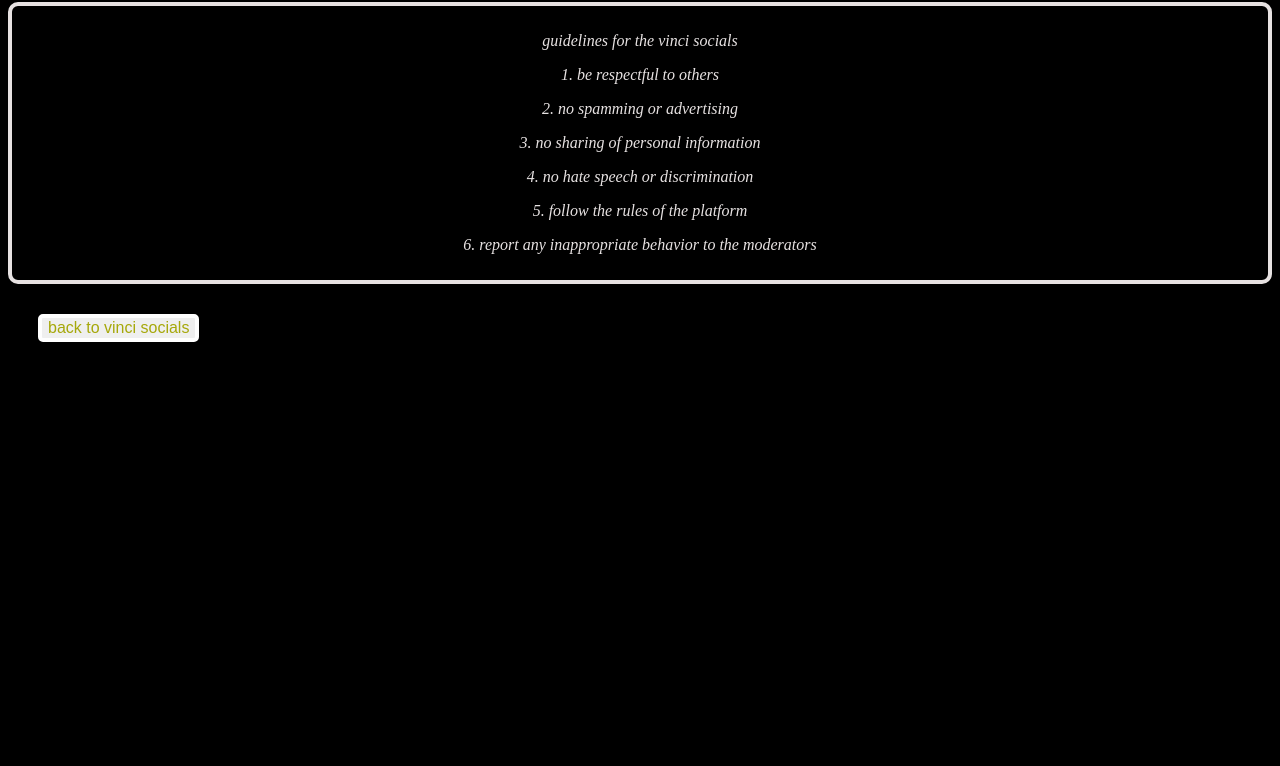
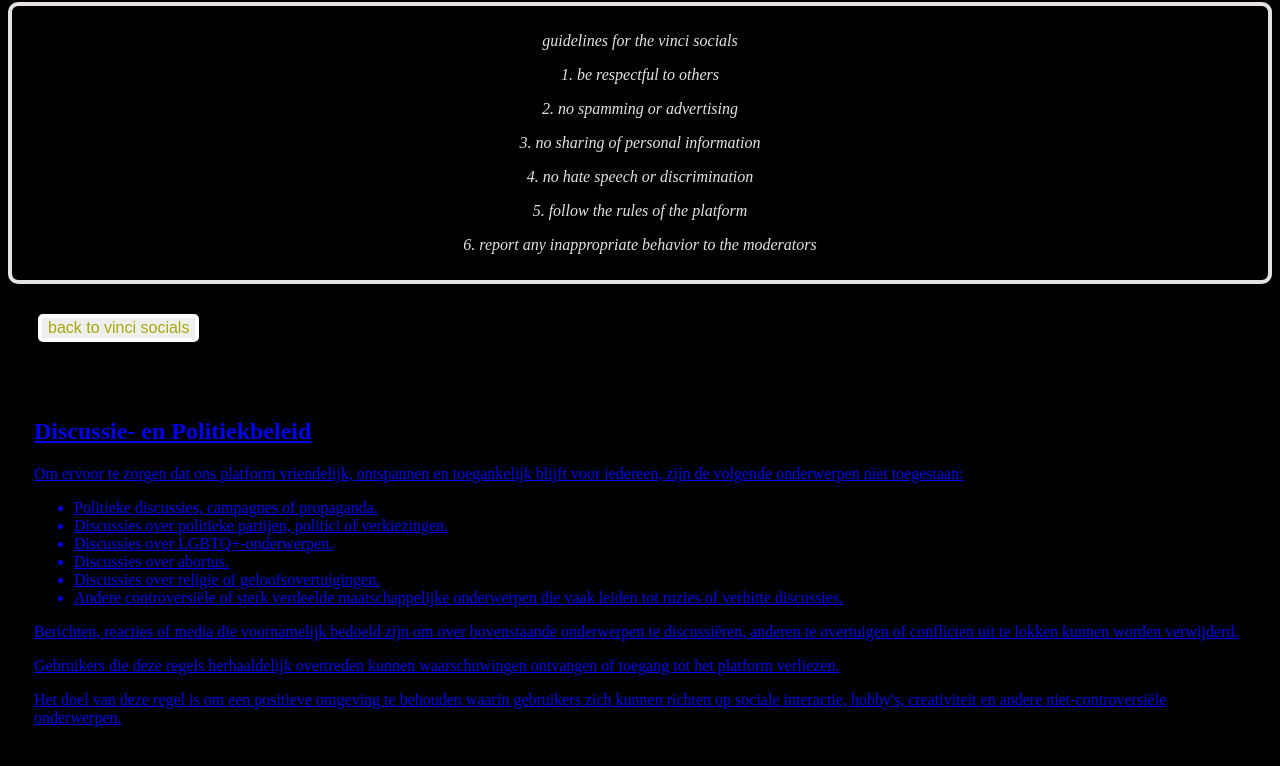
Before and after one commit to 190kabonkel/friendly-engine.github.io, a plain HTML site: page socials/guidelines.html in a window 1280 px wide. Shown: the part 78-844 px from the top of the page. Before the commit the page ends 800 px from the top, so only its background shows below. Drawn offline with Linux system fonts and the light colour scheme.

Commit message:
Update guidelines.html
anti jacko micha

```diff
--- a/socials/guidelines.html
+++ b/socials/guidelines.html
@@ -32,6 +32,37 @@
 </div>
 <a href="./vinciSocials.html" style="margin:0;">
     <button id="Guidelines" style="font-size:16px;color:rgb(166, 168, 10);">back to vinci socials</button>
+    <div style="border: 1px solid black; padding: 15px; margin: 10px;">
+    <h2>Discussie- en Politiekbeleid</h2>
+
+    <p>
+        Om ervoor te zorgen dat ons platform vriendelijk, ontspannen en toegankelijk blijft voor iedereen,
+        zijn de volgende onderwerpen niet toegestaan:
+    </p>
+
+    <ul>
+        <li>Politieke discussies, campagnes of propaganda.</li>
+        <li>Discussies over politieke partijen, politici of verkiezingen.</li>
+        <li>Discussies over LGBTQ+-onderwerpen.</li>
+        <li>Discussies over abortus.</li>
+        <li>Discussies over religie of geloofsovertuigingen.</li>
+        <li>Andere controversiële of sterk verdeelde maatschappelijke onderwerpen die vaak leiden tot ruzies of verhitte discussies.</li>
+    </ul>
+
+    <p>
+        Berichten, reacties of media die voornamelijk bedoeld zijn om over bovenstaande onderwerpen te discussiëren,
+        anderen te overtuigen of conflicten uit te lokken kunnen worden verwijderd.
+    </p>
+
+    <p>
+        Gebruikers die deze regels herhaaldelijk overtreden kunnen waarschuwingen ontvangen of toegang tot het platform verliezen.
+    </p>
+
+    <p>
+        Het doel van deze regel is om een positieve omgeving te behouden waarin gebruikers zich kunnen richten op sociale interactie,
+        hobby's, creativiteit en andere niet-controversiële onderwerpen.
+    </p>
+</div>
 </a>
 </body>
 </html>
```
